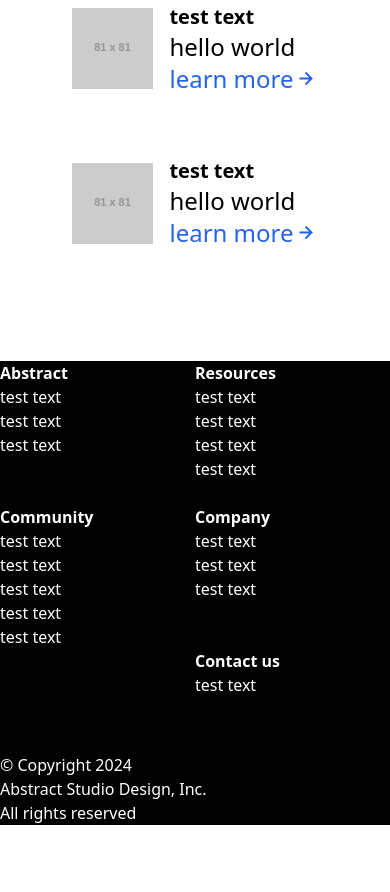
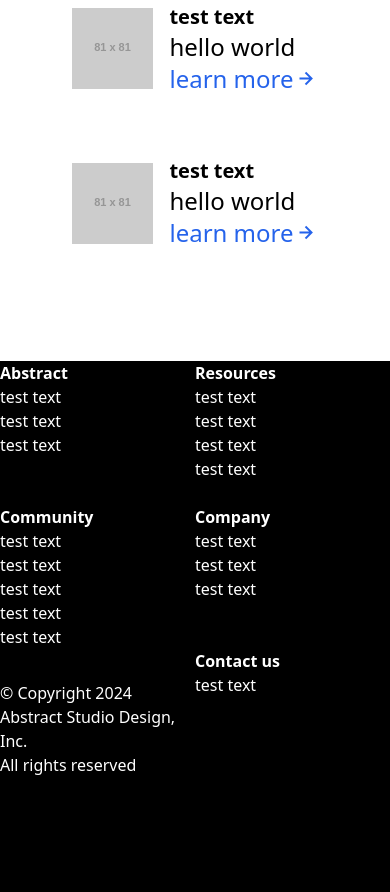
Before and after one commit to aboodJS/abstract-tailwind, a website: page index.html in a window 390 px wide. Shown: the part 1105-1997 px from the top of the page. Before the commit the page ends 1930 px from the top, so only its background shows below. Drawn offline with nearby package versions, Linux system fonts and the light colour scheme; placeholder pictures from the web are drawn by us.

Commit message:
finished makeing the design responsive

```diff
--- a/index.html
+++ b/index.html
@@ -36,7 +36,7 @@
           </button>
         </div>
         <i
-          class="md:hidden max-md:text-3xl md:text-[0px] md:w-0 md:h-0 bx bx-menu"
+          class="md:hidden absolute right-0 max-md:text-3xl md:text-[0px] md:w-0 md:h-0 bx bx-menu"
           id="menu-btn"
           style="color: #fbf9f9"
         ></i>
@@ -171,10 +171,10 @@
         </div>
       </section>
       <footer
-        class="h-[55vh] max-md:h-fit w-screen bg-black md:flex items-center justify-around"
+        class="h-[75vh] max-md:h-[85vh]  w-screen bg-black md:flex items-center justify-around"
       >
         <div
-          class="grid md:grid-rows-2 max-md:grid-rows-3 md:grid-cols-4 md:gap-x-10 max-md:grid-cols-2 max-md:w-screen"
+          class="grid md:grid-rows-2 max-md:grid-rows-3 md:grid-cols-4 md:gap-x-10 max-md:grid-cols-2 max-md:w-screen max-md:h-fit "
         >
           <ul class="text-white max-md:text-base">
             <h1 class="text-xl max-md:text-base font-extrabold">Abstract</h1>
@@ -209,11 +209,11 @@
             <h1 class="text-xl font-extrabold max-md:text-base">Contact us</h1>
             <li class="hover:underline cursor-pointer">test text</li>
           </ul>
-        </div>
+
         <div
-          class="flex items-end max-md:items-start max-md:-mt-10 h-full md:mb-28"
+          class="flex w-fit  items-end max-md:items-center h-full md:mb-28 relative top-[-7rem]"
         >
-          <div class="text-white text-xl max-md:text-base">
+          <div class="text-white text-xl max-md:text-base top-0">
             <p>© Copyright 2024</p>
             <p>Abstract Studio Design, Inc.</p>
             <p>All rights reserved</p>
```
Also changed, not shown: style.css.
